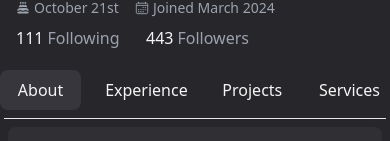
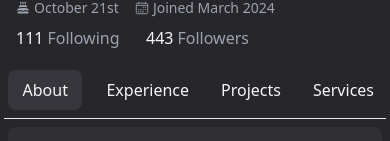
Before and after one commit to Daniel-PerezF/portfolioX, a React (Create React App) app in the folder portfoliox/: page / in a window 390 px wide. Shown: the part 470-611 px from the top of the page. Built offline with nearby package versions, Linux system fonts and the light colour scheme.

Commit message:
fixed content tabs responsiveness

```diff
--- a/portfoliox/src/components/ContentTabs.tsx
+++ b/portfoliox/src/components/ContentTabs.tsx
@@ -14,11 +14,11 @@ export function ContentTabs() {
 
   return (
     <div>
-      <div className="flex flex-row justify-evenly mt-5 gap-4">
+      <div className="flex flex-row justify-evenly mt-5 gap-4 mx-2">
         {tabs.map((tab: Tab) => (
           <div
             key={tab.id}
-            className={`rounded-lg ${
+            className={`rounded-lg  ${
               darkMode ? "hover:bg-[#37363c]" : "hover:bg-lighter"
             } w-full flex justify-center cursor-pointer p-2 ${
               activeTab === tab.id
```
